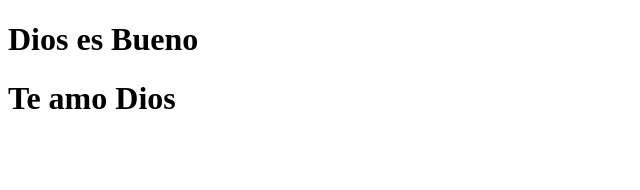
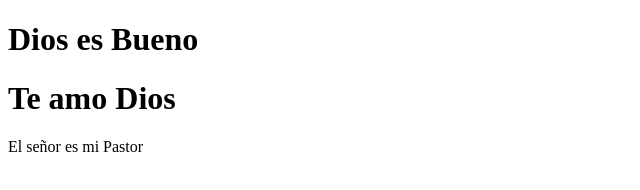
Before and after one commit to ITGhostdeveloper/new-repo, a plain HTML site: page index.html in a window 1280 px wide. Shown: the whole page, without its empty margins (0-640 px from the left). Drawn offline with Linux system fonts and the light colour scheme.

Commit message:
Added Parragraph

```diff
--- a/index.html
+++ b/index.html
@@ -9,6 +9,7 @@
     <div class="titles">
         <h1>Dios es Bueno</h1>
         <h1>Te amo Dios</h1>
+        <p>El señor es mi Pastor</p>
 
     </div>
 
```
